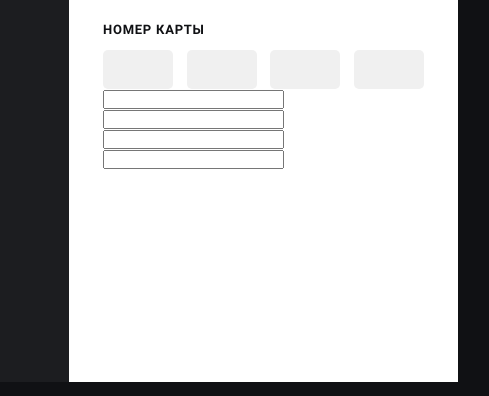
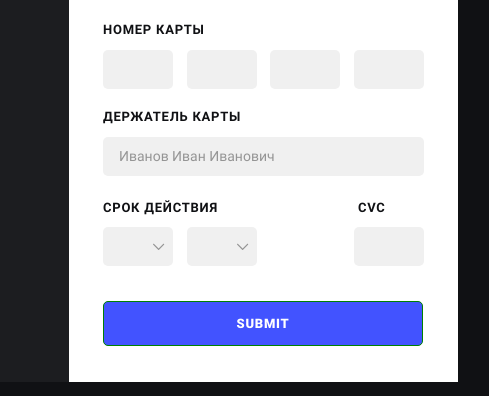
Before and after one commit to AleksandrP91/tapir.github.io, a website built with webpack: page index.html in a window 1280 px wide. Shown: the part 275-671 px from the top of the page, 492-981 px from the left. Built offline with nearby package versions, Linux system fonts and the light colour scheme.

Commit message:
first commit

```diff
--- a/index.html
+++ b/index.html
@@ -7,11 +7,9 @@
     <link rel="stylesheet" href="dist/css/style.css" />
   </head>
   <body>
-
     <div class="card-payment">
       <div class="wrapp">
-
-      <!-- ссылки (навигация) -->
+        <!-- ссылки (навигация) -->
         <nav class="navigation">
           <ul class="nav__item">
             <li class="nav__list">
@@ -29,13 +27,13 @@
           </ul>
           <div class="nav__logotype">
             <a href="#">
-              <img src="dist/static/logotype.svg" alt="logotype">
+              <img src="dist/static/logotype.svg" alt="logotype" />
             </a>
           </div>
         </nav>
-      <!-- / -->
+        <!-- / -->
 
-      <!-- форма оплаты -->
+        <!-- форма оплаты -->
         <form action="#" class="form">
           <div class="form__title">
             <h1>Заголовок страницы</h1>
@@ -58,27 +56,52 @@
           <div class="form__number-card">
             <p>Номер карты</p>
             <div class="number-card_input">
-              <input type="number" required min="1" max="4">
-              <input type="number">
-              <input type="number">
-              <input type="number">
+              <input type="number" required />
+              <input type="number" required />
+              <input type="number" required />
+              <input type="number" required />
             </div>
           </div>
           <!-- / -->
 
           <!-- держатель карты -->
-          <input type="text">
+          <div class="form__text">
+            <p>Держатель карты</p>
+            <input type="text" required placeholder="Иванов Иван Иванович" />
+          </div>
           <!-- / -->
 
-          <!-- срок действия / cvc -->
+          <!-- срок действия / cvc-->
+          <div class="form__descr">
+            <p>Срок действия</p>
+            <p>cvc</p>
+          </div>
+
+          <!-- month / year-->
           <div class="form__date">
-            <input type="text">
-            <input type="text">
-            <input type="text">
+            <div class="date">
+              <div class="date__month">
+                <img src="dist/static/arrow.svg" alt="arrow" />
+              </div>
+              <div class="date__year">
+                <img src="dist/static/arrow.svg" alt="arrow" />
+              </div>
+            </div>
+
+            <div class="date__cvc">
+              <input type="number" required/>
+            </div>
           </div>
           <!-- / -->
+
+          <!-- submit -->
+          <div class="form__submit">
+            <input type="submit" placeholder="оплатить" />
+          </div>
+          <!-- / -->
+
         </form>
-      <!-- . -->
+        <!-- / -->
       </div>
     </div>
 
--- a/src/scss/_form.scss
+++ b/src/scss/_form.scss
@@ -64,7 +64,7 @@
         padding: 16px;
         width: 70px;
         height: 39px;
-        background-color: #F0F0F0;
+        background-color: #f0f0f0;
         outline: none;
         border: none;
         border-radius: 5px;
@@ -72,7 +72,11 @@
         -moz-border-radius: 5px;
         -ms-border-radius: 5px;
         -o-border-radius: 5px;
-}
+
+        color: #101114;
+        font-size: 14px;
+        font-weight: 400;
+      }
       input::-webkit-outer-spin-button,
       input::-webkit-inner-spin-button {
         -webkit-appearance: none;
@@ -80,4 +84,160 @@
       }
     }
   }
+
+  // form-text
+  .form__text {
+    margin-top: 20px;
+    p {
+      width: 139px;
+      height: 16px;
+      font-size: 13px;
+      font-weight: 700;
+      line-height: 15px;
+      letter-spacing: 0.75px;
+      color: #101114;
+      text-transform: uppercase;
+    }
+    input {
+      padding: 16px;
+      margin-top: 12px;
+      width: 321px;
+      height: 39px;
+      background-color: #f0f0f0;
+      outline: none;
+      border: none;
+      border-radius: 5px;
+      -webkit-border-radius: 5px;
+      -moz-border-radius: 5px;
+      -ms-border-radius: 5px;
+      -o-border-radius: 5px;
+
+      color: #101114;
+      font-size: 14px;
+      font-weight: 400;
+    }
+    input::-webkit-input-placeholder {
+      color: #959595
+    }
+  }
+  // form-descr
+  .form__descr {
+    margin-top: 24px;
+    display: flex;
+    p {
+      padding-right: 140px;
+      height: 16px;
+      font-size: 13px;
+      font-weight: 700;
+      line-height: 15px;
+      letter-spacing: 0.75px;
+      color: #101114;
+      text-transform: uppercase;
+    }
+    p:nth-child(2) {
+      padding: 0;
+    }
+  }
+
+  // form-date
+  .form__date {
+    margin-top: 11px;
+    display: flex;
+    justify-content: space-between;
+    .date {
+      display: flex;
+      .date__month {
+        position: relative;
+        margin-right: 14px;
+        width: 70px;
+        height: 39px;
+        background-color: #f0f0f0;
+        border-radius: 5px;
+        -webkit-border-radius: 5px;
+        -moz-border-radius: 5px;
+        -ms-border-radius: 5px;
+        -o-border-radius: 5px;
+      }
+      img {
+        position: absolute;
+        top: 16px;
+        right: 8px;
+        cursor: pointer;
+      }
+      .date__year {
+        position: relative;
+        padding: 16px;
+        width: 70px;
+        height: 39px;
+        background-color: #f0f0f0;
+        border-radius: 5px;
+        -webkit-border-radius: 5px;
+        -moz-border-radius: 5px;
+        -ms-border-radius: 5px;
+        -o-border-radius: 5px;
+      }
+      img {
+        position: absolute;
+        top: 16px;
+        right: 8px;
+        cursor: pointer;
+      }
+    }
+
+    // cvc
+    .date__cvc {
+      input {
+        padding: 16px;
+        width: 70px;
+        height: 39px;
+        color: #101114;
+        background-color: #f0f0f0;
+        outline: none;
+        border: none;
+        border-radius: 5px;
+        -webkit-border-radius: 5px;
+        -moz-border-radius: 5px;
+        -ms-border-radius: 5px;
+        -o-border-radius: 5px;
+
+        color: #101114;
+        font-size: 14px;
+        font-weight: 400;
+      }
+      input::-webkit-outer-spin-button,
+      input::-webkit-inner-spin-button {
+        -webkit-appearance: none;
+        margin: 0;
+      }
+    }
+  }
+
+  // submit
+  .form__submit {
+    margin-top: 35px;
+    input {
+      width: 320px;
+      height: 45px;
+      background-color: #4253ff;
+      color: #ffffff;
+      border: none;
+      border-radius: 5px;
+      -webkit-border-radius: 5px;
+      -moz-border-radius: 5px;
+      -ms-border-radius: 5px;
+      -o-border-radius: 5px;
+
+      font-size: 13px;
+      font-weight: 900;
+      letter-spacing: 0.75px;
+      text-transform: uppercase;
+      cursor: pointer;
+    }
+    input:valid {
+      border: 1px solid green;
+    }
+    input:invalid {
+      border: 1px solid red;
+    }
+  }
 }
--- a/src/scss/_navigation.scss
+++ b/src/scss/_navigation.scss
@@ -3,7 +3,7 @@
   padding-top: 33px;
   width: 231px;
   height: 513px;
-  background: #1C1D20;
+  background: #1c1d20;
 
   // nav-item
   .nav__item {
```
Also changed, not shown: dist/css/style.css, dist/static/arrow.svg (added), src/static/arrow.svg (added).
